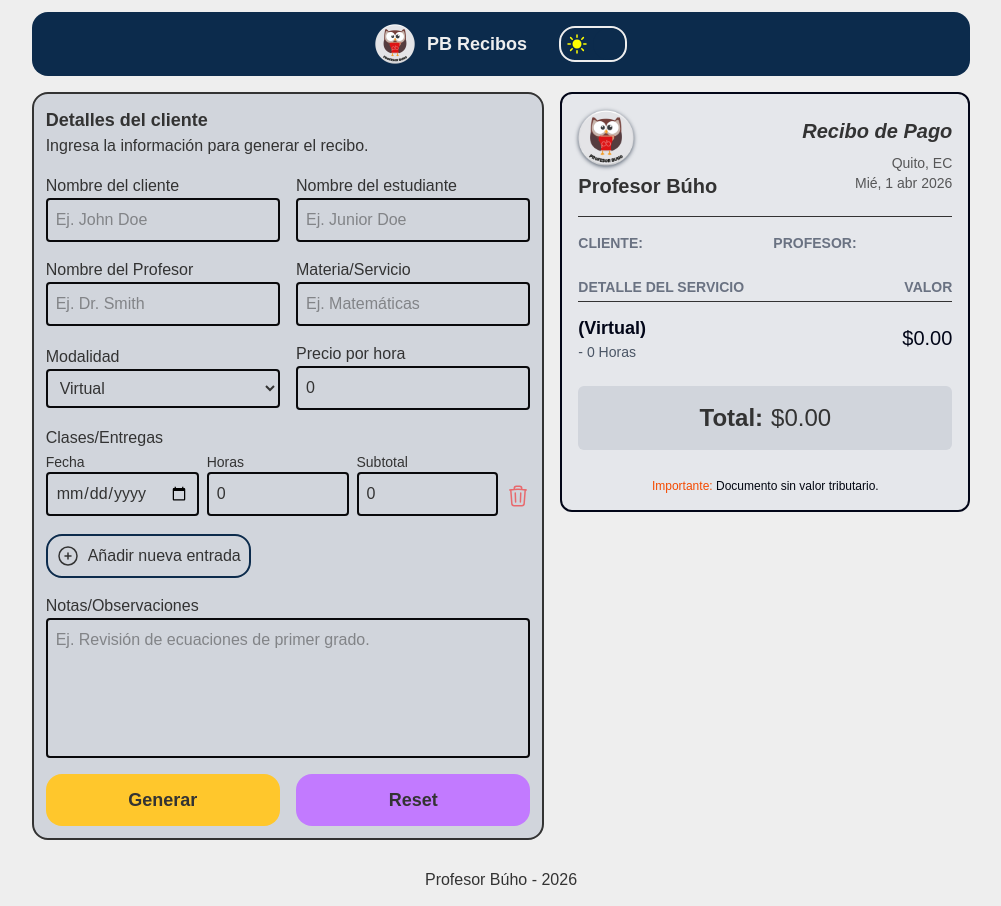
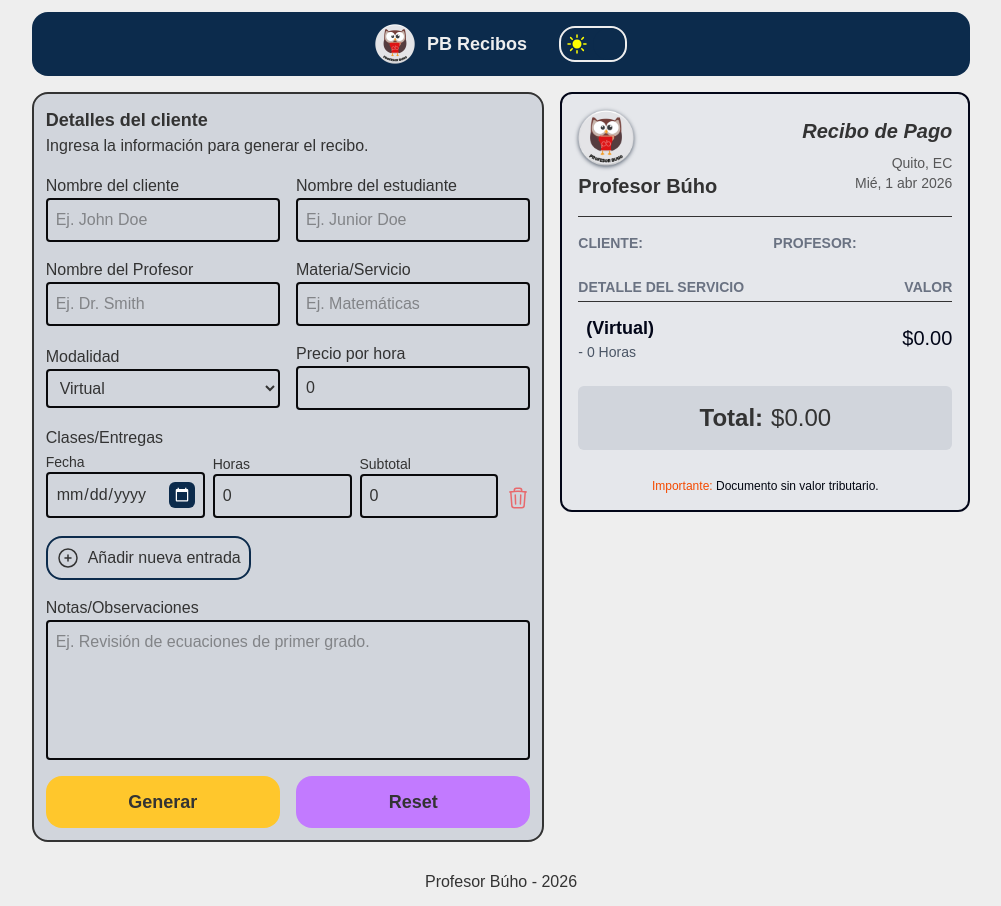
Before and after one commit to bryanquille/profesor-buho-receipts, a React (Vite) app: page / in a window 1280 px wide. Shown: the whole page, without its empty margins (139-1140 px from the left). Built offline with nearby package versions, Linux system fonts and the light colour scheme; a web font is replaced by a local one.

Commit message:
styling calendar icon from input, updating some dark themes, styling close button from modal pop-up

```diff
--- a/src/components/receipt/ReceiptActionsModal.tsx
+++ b/src/components/receipt/ReceiptActionsModal.tsx
@@ -32,13 +32,15 @@ function ReceiptActionsModal({ isOpen, onClose, image }: ReceiptActionsModalProp
 
   return (
     <div className="fixed inset-0 grid place-items-center bg-mist-900/90">
-      <section className="w-11/12 max-w-125 p-4 flex flex-col justify-center items-center gap-3 border-2 border-gray-900 rounded-xl bg-gray-100">
-        <header className="w-full flex justify-between items-center">
-          <h2>Vista previa y acciones</h2>
+      <section
+        className="w-11/12 max-w-125 p-4 flex flex-col justify-center items-center gap-3 border-2 border-gray-900 rounded-xl bg-gray-100"
+      >
+        <header className="relative p-3 w-full dark:text-slate-950">
+          <h2 className="font-semibold text-xl text-center">Vista previa y acciones</h2>
           <button
             type="button"
             onClick={onClose}
-            className="cursor-pointer"
+            className="cursor-pointer absolute top-2 right-0 p-2 rounded-full hover:bg-gray-200 transition-colors duration-150 ease-in md:top-3 md:right-3"
           >
             <CloseIcon />
           </button>
--- a/src/components/receipt/ReceiptServiceDetails.tsx
+++ b/src/components/receipt/ReceiptServiceDetails.tsx
@@ -17,12 +17,13 @@ function ReceiptServiceDetails({
       className="mb-1.5 flex justify-between items-center"
     >
       <div>
-        <p className="font-semibold text-lg text-slate-950 dark:text-primary-neutral">
-          {subjectOrService} ({modality})
+        <p className="flex justify-start items-center gap-2 font-semibold text-lg text-slate-950 dark:text-primary-neutral">
+          <span>{subjectOrService}</span>
+          <span>({modality})</span>
         </p>
         <p className="text-sm text-gray-600 dark:text-gray-300">
           <time dateTime={dateOfClasses}>
-            {dateOfClasses.replaceAll('-', '/')}
+            {dateOfClasses.split('-').reverse().join('/')}
           </time>
           <span> - {hoursOfClasses} Horas</span>
         </p>
--- a/src/index.css
+++ b/src/index.css
@@ -1,4 +1,4 @@
-@import url('https://fonts.googleapis.com/css2?family=Google+Sans:ital,opsz,wght@0,17..18,400..700;1,17..18,400..700&family=Poppins:ital,wght@0,100;0,200;0,300;0,400;0,500;0,600;0,700;0,800;0,900;1,100;1,200;1,300;1,400;1,500;1,600;1,700;1,800;1,900&display=swap');
+@import url("https://fonts.googleapis.com/css2?family=Google+Sans:ital,opsz,wght@0,17..18,400..700;1,17..18,400..700&family=Poppins:ital,wght@0,100;0,200;0,300;0,400;0,500;0,600;0,700;0,800;0,900;1,100;1,200;1,300;1,400;1,500;1,600;1,700;1,800;1,900&display=swap");
 @import "tailwindcss";
 
 @custom-variant dark (&:where(.dark, .dark *));
@@ -6,9 +6,9 @@
 @theme {
   --font-google-sans: "Google Sans", sans-serif;
   --font-poppins: "Poppins", sans-serif;
-  --color-primary: #0C2B4C;
-  --color-secondary: #FFC72C;
-  --color-primary-neutral: #EEEEEE;
+  --color-primary: #0c2b4c;
+  --color-secondary: #ffc72c;
+  --color-primary-neutral: #eeeeee;
   --color-content: #333333;
 }
 
@@ -16,6 +16,16 @@ body {
   @apply font-google-sans text-content bg-primary-neutral dark:bg-zinc-900 dark:text-primary-neutral;
 }
 
-input, select, textarea {
+input,
+select,
+textarea {
   @apply w-full p-2 border-2 rounded-sm border-zinc-950 focus-visible:outline-indigo-600 dark:border-gray-300;
 }
+
+input[type="date"]::-webkit-calendar-picker-indicator {
+  filter: invert(1);
+  background-color: #f3d4b3;
+  padding: 5px;
+  cursor: pointer;
+  border-radius: 6px;
+}
```
